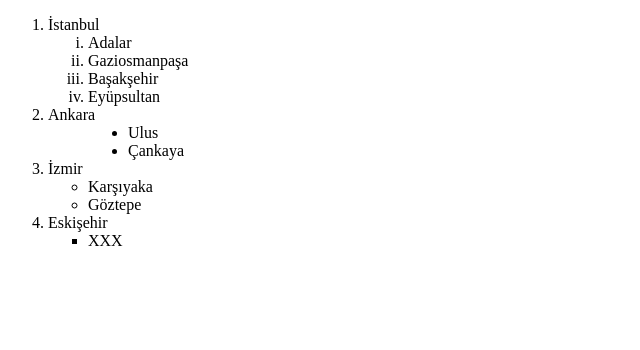
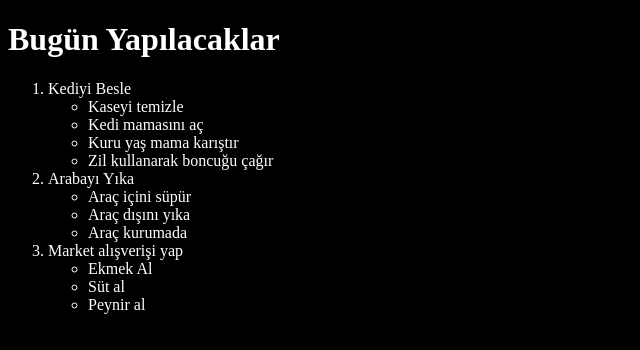
Before and after one commit to benyigit/html, a plain HTML site: page index.html in a window 1280 px wide. Shown: the whole page, without its empty margins (0-640 px from the left). Drawn offline with Linux system fonts and the light colour scheme.

Commit message:
Add files via upload

```diff
--- a/index.html
+++ b/index.html
@@ -2,31 +2,35 @@
 <html lang="en" dir="ltr">
   <head>
     <meta charset="utf-8">
-    <title>Liste</title>
+    <title>Etiketler</title>
   </head>
-  <body>
+  <body bgcolor="black">
+<font color="white">
+    <h1> Bugün Yapılacaklar </h1>
+
     <ol>
-      <li> İstanbul </li>
-      <ol type="i">
-        <li> Adalar </li>
-        <li> Gaziosmanpaşa </li>
-        <li> Başakşehir </li>
-        <li> Eyüpsultan </li>
-</ol>
-      <li> Ankara </li>
-        <ol type="i">
-        <ul type="disc">
-          <li> Ulus </li>
-          <li> Çankaya </li>
-        </ol>
-        <li> İzmir </li>
+      <li> Kediyi Besle </li>
+
         <ul type="circle">
-          <li> Karşıyaka </li>
-          <li> Göztepe </li>
-        </ul>
-        <li> Eskişehir </li>
-        <ul type="square">
-          <li> XXX </li>
+          <li> Kaseyi temizle </li>
+          <li> Kedi mamasını aç </li>
+          <li> Kuru yaş mama karıştır </li>
+          <li> Zil kullanarak boncuğu çağır</li>
+   </ul>
+
+      <li> Arabayı Yıka </li>
+        <ul type="circle">
+          <li> Araç içini süpür </li>
+          <li> Araç dışını yıka </li>
+          <li> Araç kurumada </li>
+  </ul>
+
+      <li> Market alışverişi yap </li>
+        <ul type="circle">
+          <li> Ekmek Al </li>
+          <li> Süt al </li>
+          <li> Peynir al</li>
+          </ol> </font>
 
 
   </body>
```
Also changed, not shown: html.html (added, +35 -0 lines), soru.html (added, +22 -0 lines).
